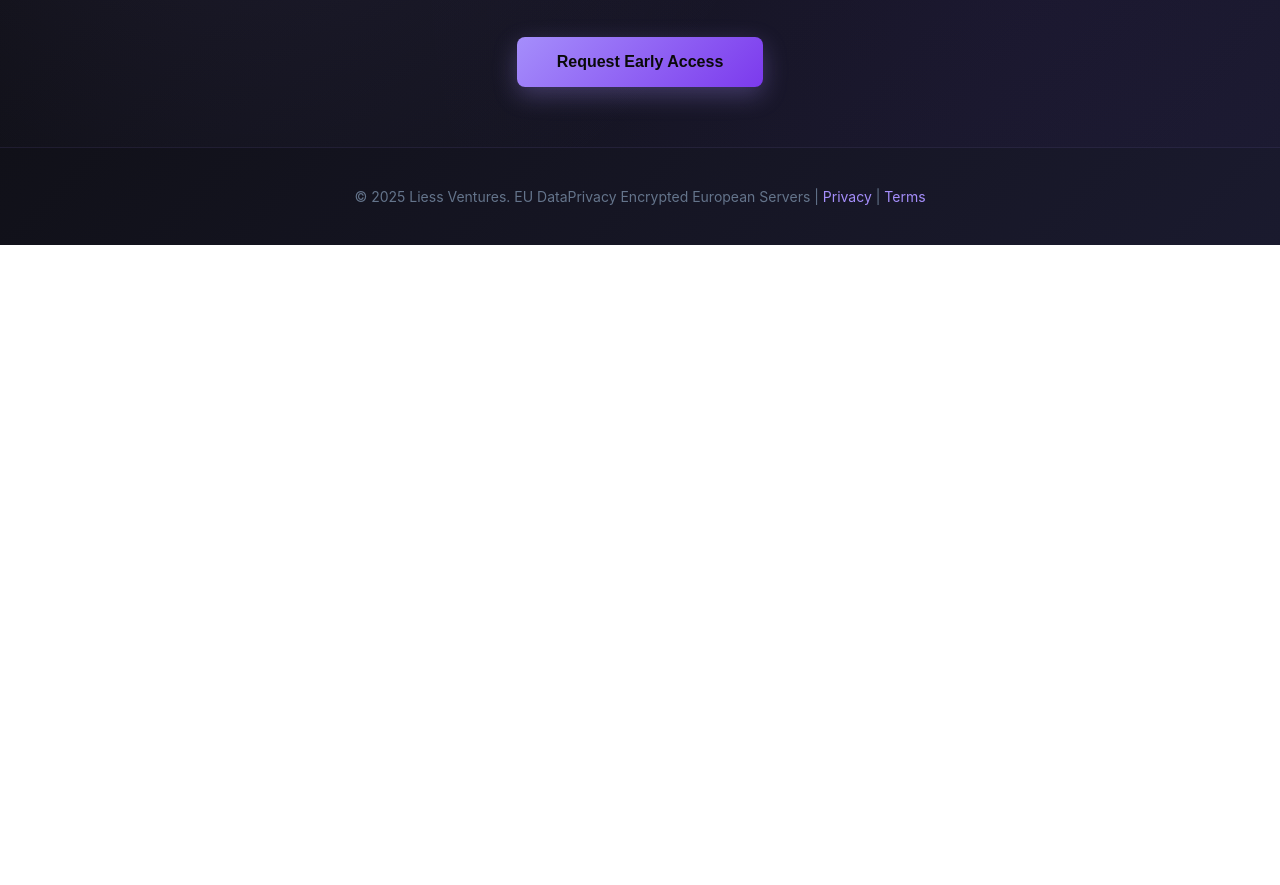
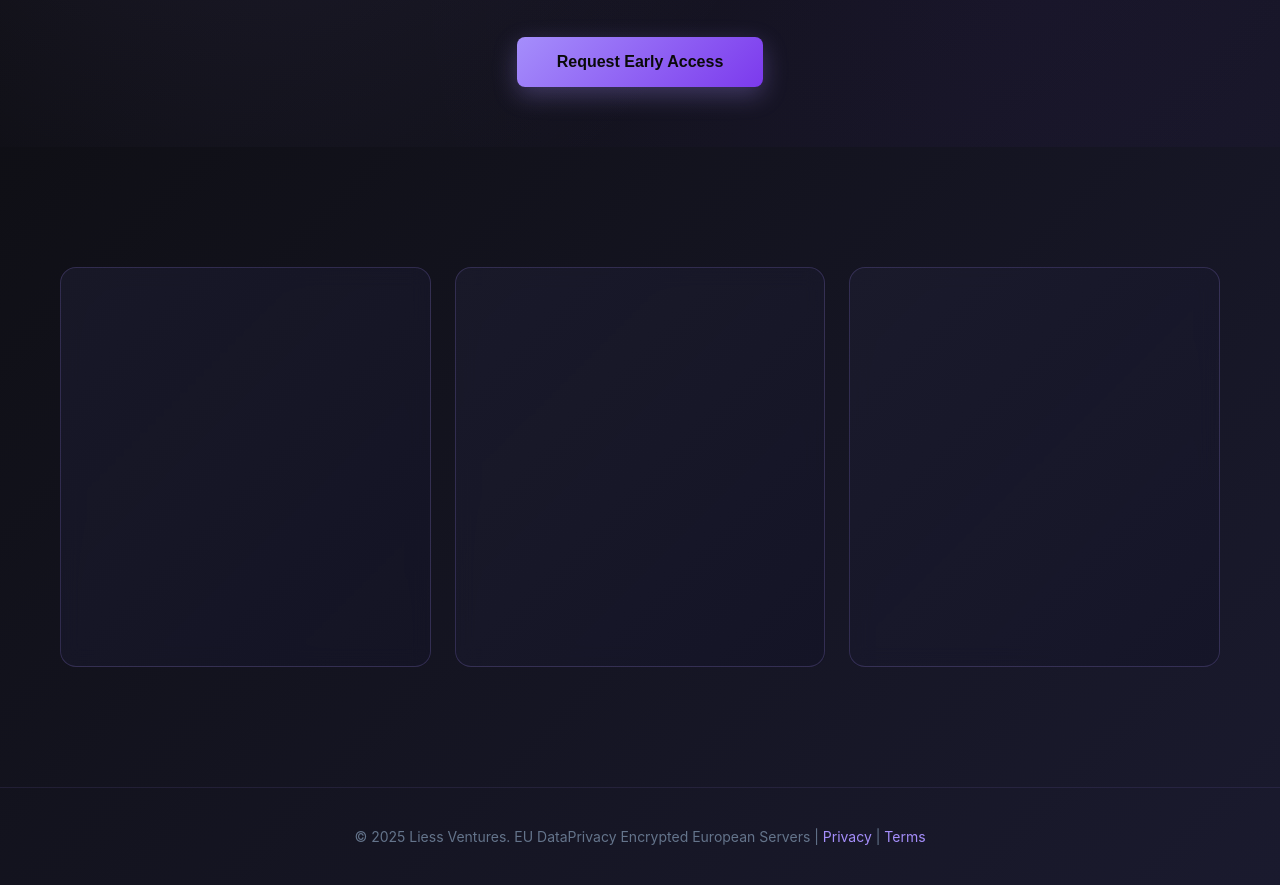
Before and after one commit to Andreas-Liess/LiessVentures.com, a plain HTML site: page theorb/index.html in a window 1280 px wide. Shown: the part 797-1682 px from the top of the page. Before the commit the page ends 1042 px from the top, so only its background shows below. Drawn offline with Linux system fonts and the light colour scheme.

Commit message:
updated main orb index.html for demoboxes

```diff
--- a/theorb/index.html
+++ b/theorb/index.html
@@ -40,6 +40,18 @@
         <button class="btn-primary">Request Early Access</button>
     </section>
 
+    <section class="demo-section">
+        <div id="demo-box-1" class="demo-box-container">
+            <!-- Demo Box 1 will be loaded here -->
+        </div>
+        <div id="demo-box-2" class="demo-box-container">
+            <!-- Demo Box 2 will be loaded here -->
+        </div>
+        <div id="demo-box-3" class="demo-box-container">
+            <!-- Demo Box 3 will be loaded here -->
+        </div>
+    </section>
+
     <footer>
         <p>© 2025 Liess Ventures. EU DataPrivacy Encrypted European Servers | <a href="#">Privacy</a> | <a href="#">Terms</a></p>
     </footer>
```
